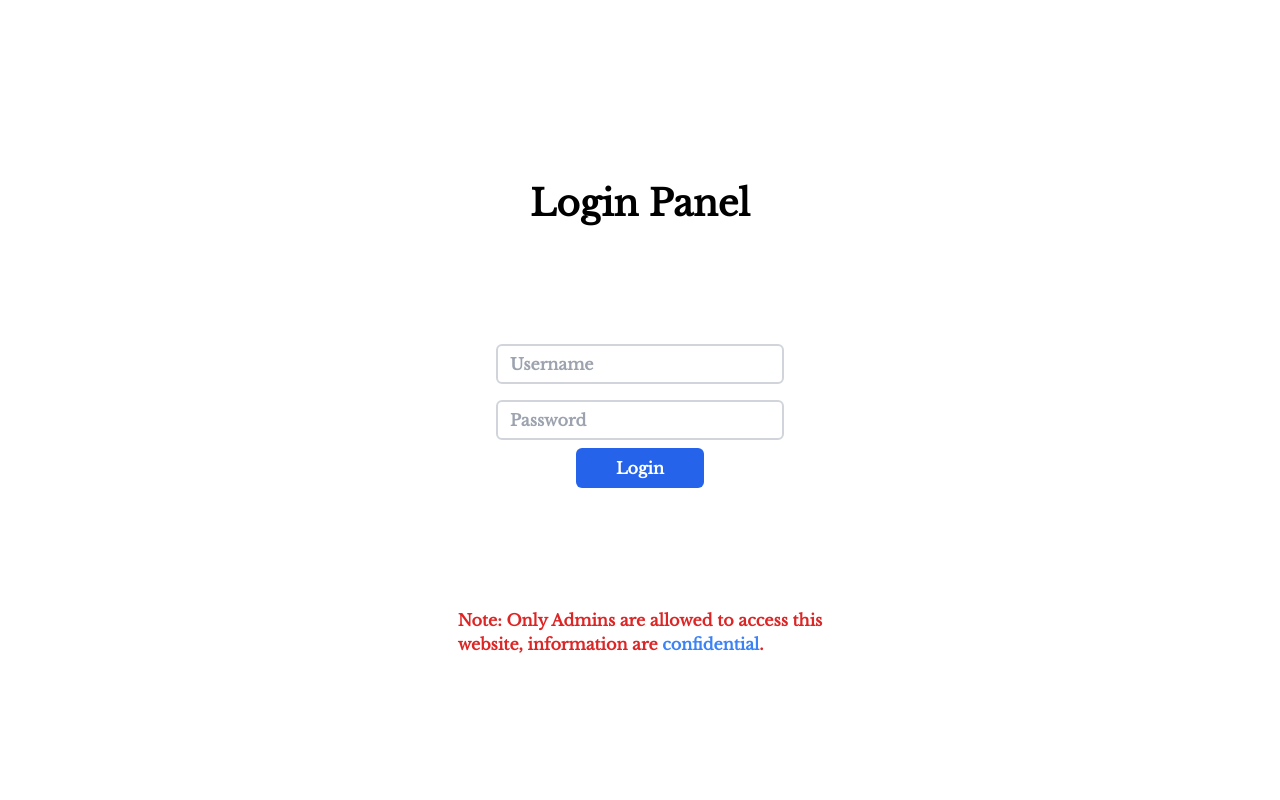
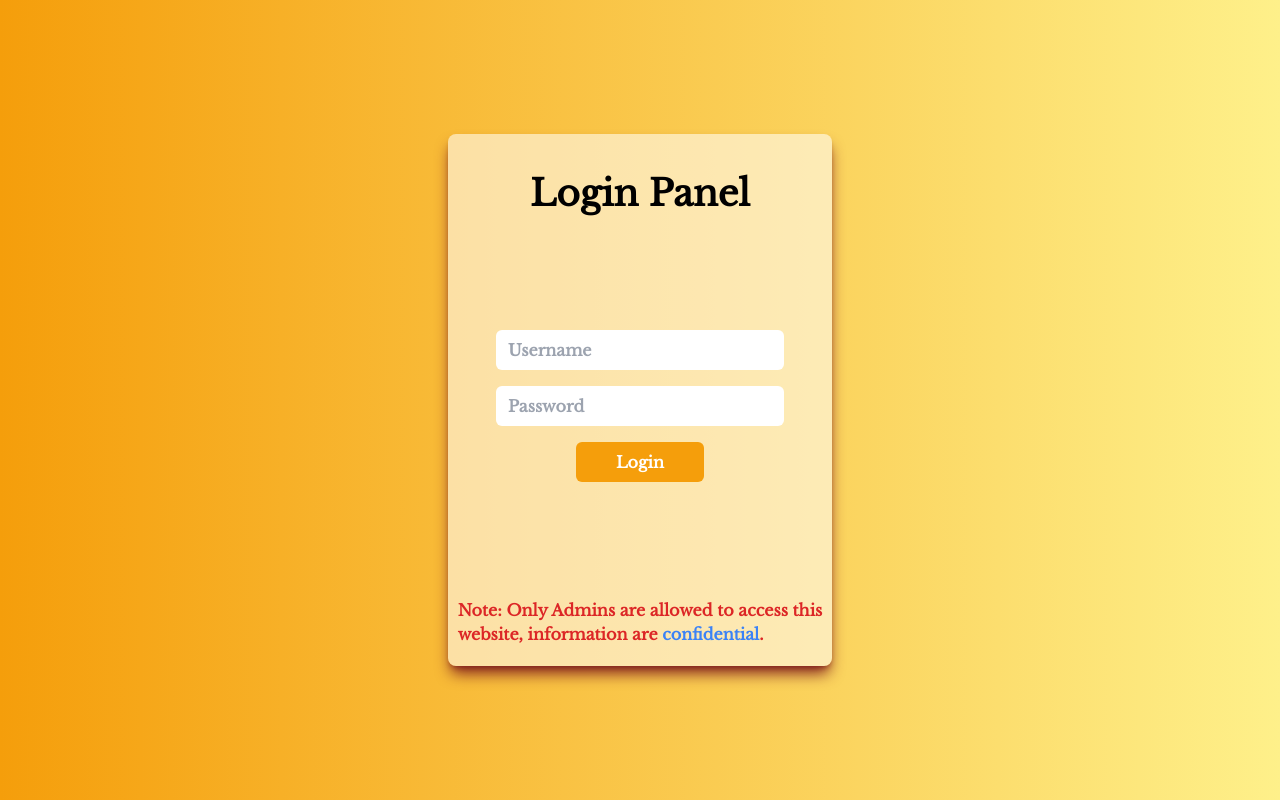
Before and after one commit to joshiayush1/the-three-musketeers, a React (Vite) app in the folder frontend/: page /login in a window 1280 px wide. Built offline with nearby package versions, Linux system fonts and the light colour scheme.

Commit message:
added gradient color

```diff
--- a/frontend/src/components/Login.jsx
+++ b/frontend/src/components/Login.jsx
@@ -51,8 +51,8 @@ const Login = () => {
   }
 
   return (
-    <div className="flex justify-center items-center w-full h-screen">
-      <div className="flex justify-center items-center flex-col bg-white rounded-md">
+    <div className="flex justify-center items-center w-full h-screen bg-gradient-to-r from-amber-500 to-yellow-200">
+      <div className="flex justify-center items-center flex-col bg-white/55 rounded-lg backdrop-sepia-0 shadow-lg shadow-red-900">
         <h1 className="text-4xl font-extrabold text-black mt-10">
           Login Panel
         </h1>
@@ -66,7 +66,7 @@ const Login = () => {
             onChange={onChangeHandler}
             value={data.username}
             placeholder="Username"
-            className="border-solid border-2 border-gray-300 h-10 w-72 font-bold rounded-md mb-2 px-3 outline-none"
+            className="border-solid h-10 w-72 font-bold rounded-md mb-2 px-3 outline-none"
             required
           />
           <input
@@ -75,16 +75,16 @@ const Login = () => {
             onChange={onChangeHandler}
             value={data.password}
             placeholder="Password"
-            className="border-solid border-2 border-gray-300 h-10 w-72 font-bold rounded-md px-3 outline-none"
+            className="border-solid h-10 w-72 font-bold rounded-md px-3 outline-none"
             required
           />
           <input
             type="submit"
             value="Login"
-            className="h-10 w-32 font-bold rounded-md text-white px-3 bg-blue-600 hover:bg-blue-500 cursor-pointer"
+            className=" mt-2 h-10 w-32 font-bold rounded-md text-white px-3 bg-amber-500 hover:bg-amber-400 cursor-pointer"
           />
         </form>
-        <p className="text-red-600 font-bold">
+        <p className="text-red-600 font-bold mb-5">
           Note: Only Admins are allowed to access this
           <br />
           website, information are{" "}
```
